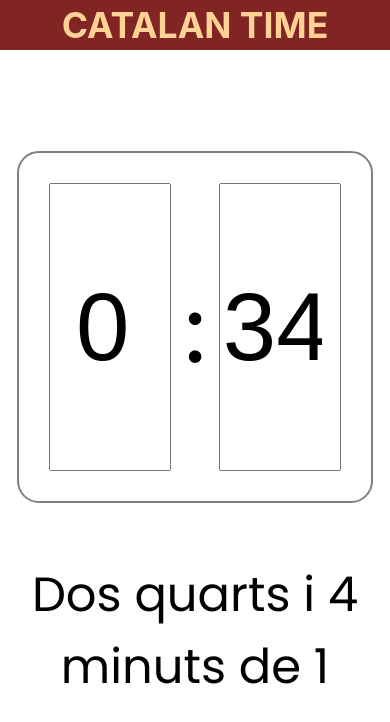
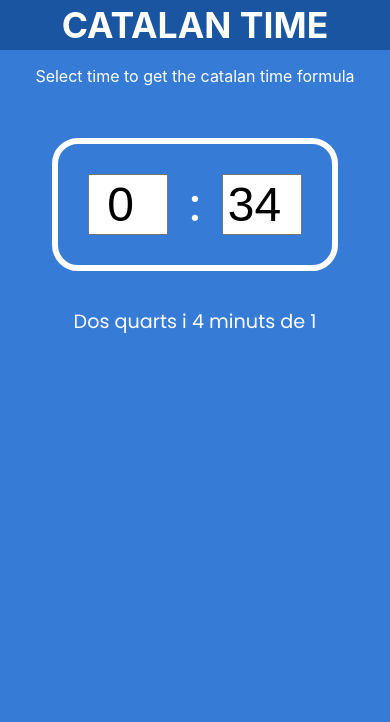
Before and after one commit to ulldecorb/catalan-time, a React (Create React App) app in the folder catalan-time/: page / in a window 390 px wide. Shown: the top 722 px of the page. Built offline with nearby package versions, Linux system fonts and the light colour scheme; the HTML template or start-up script is replaced by a standard one.

Commit message:
Add instruccions sectionn on converter component Add responsive style on app

```diff
--- a/catalan-time/src/App.css
+++ b/catalan-time/src/App.css
@@ -3,7 +3,7 @@
 }
 
 .App__header {
-  background-color: #812424;
+  background-color: #1a55a1;
   height: 50px;
   display: -webkit-box;
   display: -ms-flexbox;
@@ -23,6 +23,6 @@
 }
 
 .App__title {
-  color: #ffd194;
+  color: #fff;
 }
 /*# sourceMappingURL=App.css.map */
--- a/catalan-time/src/App.scss
+++ b/catalan-time/src/App.scss
@@ -1,10 +1,12 @@
+@import './style/colors';
+
 .App {
 
     text-align: center;
 
   &__header {
 
-    background-color: #812424;
+    background-color: $header-background;
     height: 50px;
     display: flex;
     flex-direction: column;
@@ -15,7 +17,7 @@
   }
 
   &__title {
-    color: rgb(255, 209, 148);
+    color: $header;
 
   }
 }
--- a/catalan-time/src/components/converter/converter.css
+++ b/catalan-time/src/components/converter/converter.css
@@ -1,5 +1,6 @@
 .converter {
   height: calc(100vh - 50px);
+  background-color: #367bd6;
   display: -webkit-box;
   display: -ms-flexbox;
   display: flex;
@@ -7,46 +8,66 @@
   -webkit-box-direction: normal;
       -ms-flex-direction: column;
           flex-direction: column;
-  -webkit-box-pack: center;
-      -ms-flex-pack: center;
-          justify-content: center;
   -webkit-box-align: center;
       -ms-flex-align: center;
           align-items: center;
 }
 
+.converter__instructions * {
+  color: #fff;
+}
+
 .converter__input {
-  width: 80vw;
+  width: 60vw;
+  margin-top: 5vh;
   padding: 20px;
   display: -webkit-box;
   display: -ms-flexbox;
   display: flex;
-  outline: 2px solid grey;
+  outline: 6px solid #fff;
   border-radius: 20px;
 }
 
-.converter__input:first-child {
-  font-size: 6rem;
+.converter__input .input__hour {
+  width: 100%;
+}
+
+.converter__input .input__minute {
+  width: 100%;
+}
+
+.converter__input * {
+  font-size: 3rem;
   text-align: center;
   margin: 10px;
 }
 
-.converter__input .input__hour {
-  width: 100%;
-  font-size: 6rem;
-  text-align: center;
-  margin: 10px;
-}
-
-.converter__input .input__minute {
-  width: 100%;
-  text-align: center;
-  font-size: 6rem;
-  margin: 10px;
+.converter__input p {
+  color: #fff;
 }
 
 .converter__result .result__text {
   font-size: 3rem;
   font-family: "Poppins", sans-serif;
+  color: #fff;
+  margin-top: 5vh;
+}
+
+@media (max-width: 780px) {
+  .converter .result__text {
+    font-size: 2rem;
+  }
+}
+
+@media (max-width: 500px) {
+  .converter .result__text {
+    font-size: 1.5rem;
+  }
+}
+
+@media (max-width: 400px) {
+  .converter .result__text {
+    font-size: 1.2rem;
+  }
 }
 /*# sourceMappingURL=converter.css.map */
--- a/catalan-time/src/components/converter/converter.scss
+++ b/catalan-time/src/components/converter/converter.scss
@@ -1,41 +1,45 @@
 @import '../../style/fonts';
+@import '../../style/colors';
 
 .converter {
     height: calc(100vh - 50px);
+    background-color: $background;
     display: flex;
     flex-direction: column;
-    justify-content: center;
     align-items: center;
 
+    &__instructions * {
+        color: $text;
+    }
+
     &__input {
-        width: 80vw;
+        width: 60vw;
+        margin-top: 5vh;
         padding: 20px;
         display: flex;
-        outline: 2px solid grey;
+        outline: 6px solid #fff;
         border-radius: 20px;
-
-        &:first-child {
-            font-size: 6rem;
-            text-align: center;
-            margin: 10px;
-        }
 
         .input {
 
             &__hour {
                 width: 100%;
-                font-size: 6rem;
-                text-align: center;
-                margin: 10px;
             }
 
             &__minute {
                 width: 100%;
-                text-align: center;
-                font-size: 6rem;
-                margin: 10px;
             }
         }
+    }
+
+    &__input * {
+        font-size: 3rem;
+        text-align: center;
+        margin: 10px;
+    }
+
+    &__input p {
+        color: #fff;
     }
 
     &__result {
@@ -43,7 +47,33 @@
             &__text {
                 font-size: 3rem;
                 font-family: $poppins;
+                color: $result;
+                margin-top: 5vh;
             }
         }
     }
 }
+
+@media (max-width: 780px) {
+    .converter {
+        .result__text {
+            font-size: 2rem;
+        }
+    }
+}
+
+@media (max-width: 500px) {
+    .converter {
+        .result__text {
+            font-size: 1.5rem;
+        }
+    }
+}
+
+@media (max-width: 400px) {
+    .converter {
+        .result__text {
+            font-size: 1.2rem;
+        }
+    }
+}
--- a/catalan-time/src/components/converter/index.jsx
+++ b/catalan-time/src/components/converter/index.jsx
@@ -28,6 +28,11 @@ export function Converter ({initialDate}) {
 
     return (
         <main className='converter'>
+            <section className="converter__instructions">
+                <p className="instructions">
+                    Select time to get the catalan time formula
+                </p>
+            </section>
             <section className='converter__input'>
                 <input type="number" value={hour} className='input__hour' name="handler-hour" id="handler-hour" max="12" min="1" onChange={(e) => hourHandler(e)} />
                 <p>:</p>
--- a/catalan-time/src/service/index.js
+++ b/catalan-time/src/service/index.js
@@ -1,15 +1,14 @@
 // CATALAN TIME LOGIC
-
-// const actualDate = { hour: 1, minute: 15 };
 
 export function dateConverter (date) {
     const { hour, minute } = date;
     let convertedDate = '';
 
-    if (minute>= 55 | minute <= 9) convertedDate = `${hour === 1 ? 'La 1' : `Les ${hour}`}${getMinute(minute)}`;
+    if (minute <= 9) convertedDate = `${hour === 1 ? 'La 1' : `Les ${hour}`}${getMinute(minute)}`;
     if (minute>= 10 && minute <= 24) convertedDate = `Un quart${getMinute(minute)} de ${hour + 1 === 13 ? 1 : hour + 1}`;
     if (minute>= 25 && minute <= 39) convertedDate = `Dos quarts${getMinute(minute)} de ${hour + 1 === 13 ? 1 : hour + 1}`;
     if (minute>= 40 && minute <= 54) convertedDate = `Tres quarts${getMinute(minute)} de ${hour + 1 === 13 ? 1 : hour + 1}`;
+    if (minute>= 55) convertedDate = `${hour === 12 ? 'La 1' : `Les ${hour +1 }`}${getMinute(minute)}`;
     if (!minute) convertedDate = `${hour} en punt`;
 
     return convertedDate;
@@ -28,9 +27,3 @@ export function getMinute ( minute ) {
 
     return convertedMinute;
 }
-
-// const Minute = getMinute(26)
-//  Minute //menys 4 minuts
-
-// const catalanDate = dateConverter( actualDate );
-//  catalanDate // Un quart de 3
```
Also changed, not shown: catalan-time/src/style/_colors.scss (added, +7 -0 lines).
